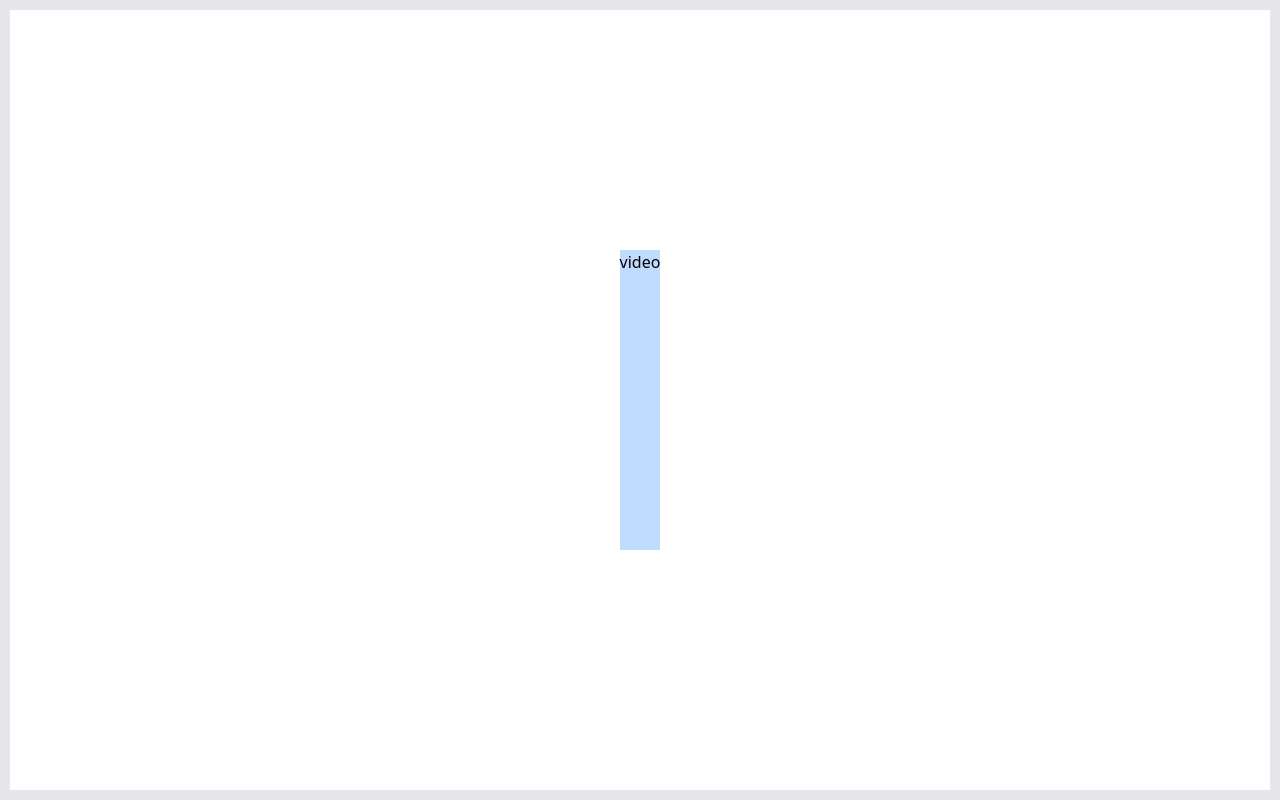
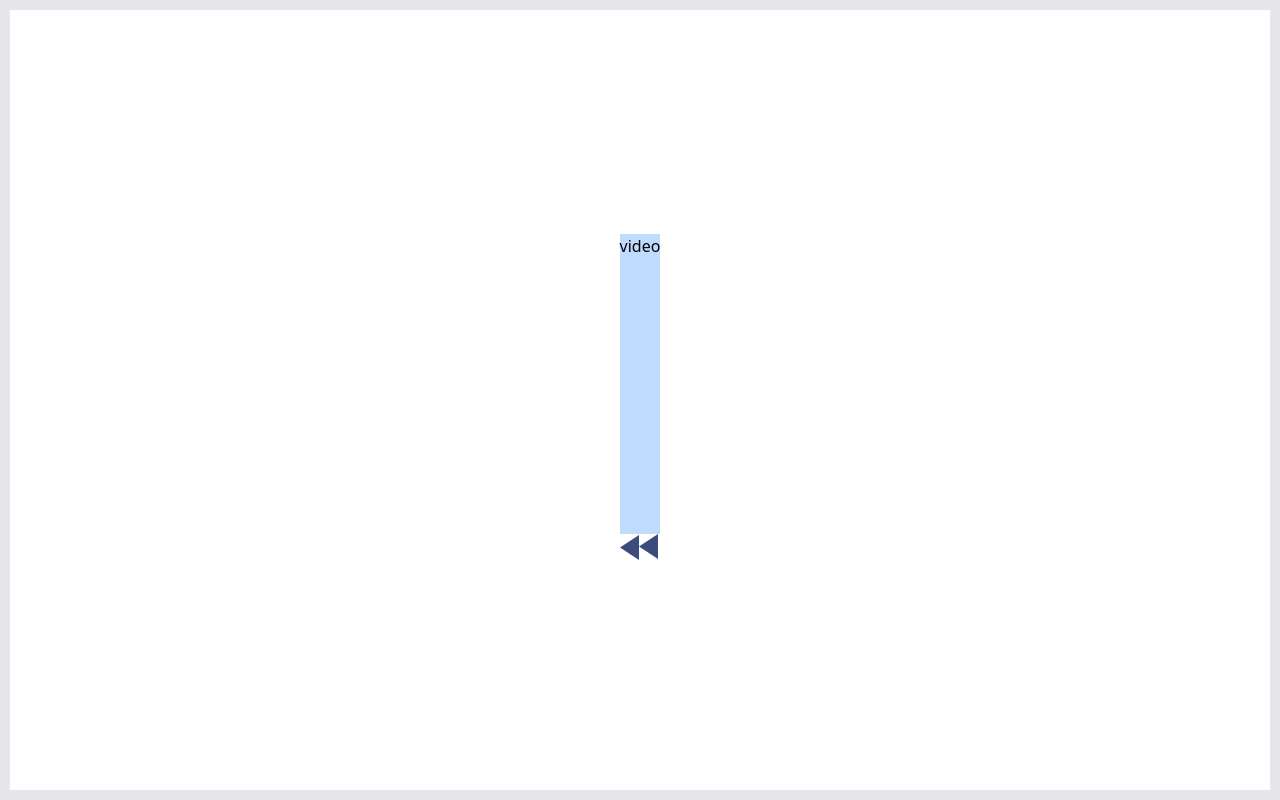
Before and after one commit to Heisdalu/dalu-custom-video-player, a Next.js app: page / in a window 1280 px wide. Built offline with nearby package versions, Linux system fonts and the light colour scheme.

Commit message:
add aria hidden to svgs

```diff
--- a/public/icons/backward.tsx
+++ b/public/icons/backward.tsx
@@ -1,6 +1,7 @@
 const Backward = () => {
   return (
     <svg
+      aria-hidden="true"
       width="38"
       height="26"
       viewBox="0 0 38 26"
--- a/public/icons/expand.tsx
+++ b/public/icons/expand.tsx
@@ -2,6 +2,7 @@ const Expand = () => {
   return (
     <svg
       width="25"
+      aria-hidden="true"
       height="25"
       viewBox="0 0 25 25"
       fill="none"
--- a/public/icons/forward.tsx
+++ b/public/icons/forward.tsx
@@ -2,6 +2,7 @@ const Forward = () => {
   return (
     <svg
       width="38"
+      aria-hidden="true"
       height="26"
       viewBox="0 0 38 26"
       fill="none"
--- a/public/icons/play.tsx
+++ b/public/icons/play.tsx
@@ -2,6 +2,7 @@ const Play = () => {
   return (
     <svg
       width="19"
+      aria-hidden="true"
       height="25"
       viewBox="0 0 19 25"
       fill="none"
--- a/public/icons/stop.tsx
+++ b/public/icons/stop.tsx
@@ -2,6 +2,7 @@ const Stop = () => {
   return (
     <svg
       width="25"
+      aria-hidden="true"
       height="25"
       viewBox="0 0 25 25"
       fill="none"
--- a/public/icons/volume.tsx
+++ b/public/icons/volume.tsx
@@ -1,6 +1,7 @@
 const Volume = () => {
   return (
     <svg
+      aria-hidden="true"
       width="26"
       height="21"
       viewBox="0 0 26 21"
--- a/src/pages/index.tsx
+++ b/src/pages/index.tsx
@@ -1,5 +1,6 @@
 import Image from "next/image";
 import { Inter } from "next/font/google";
+import Backward from "../../public/icons/backward";
 
 const inter = Inter({ subsets: ["latin"] });
 
@@ -13,9 +14,9 @@ export default function Home() {
 
         <div>
           <div aria-label="video controls">
-            <div>
-
-            </div>
+            <button>
+              <Backward />
+            </button>
           </div>
         </div>
       </div>
```
